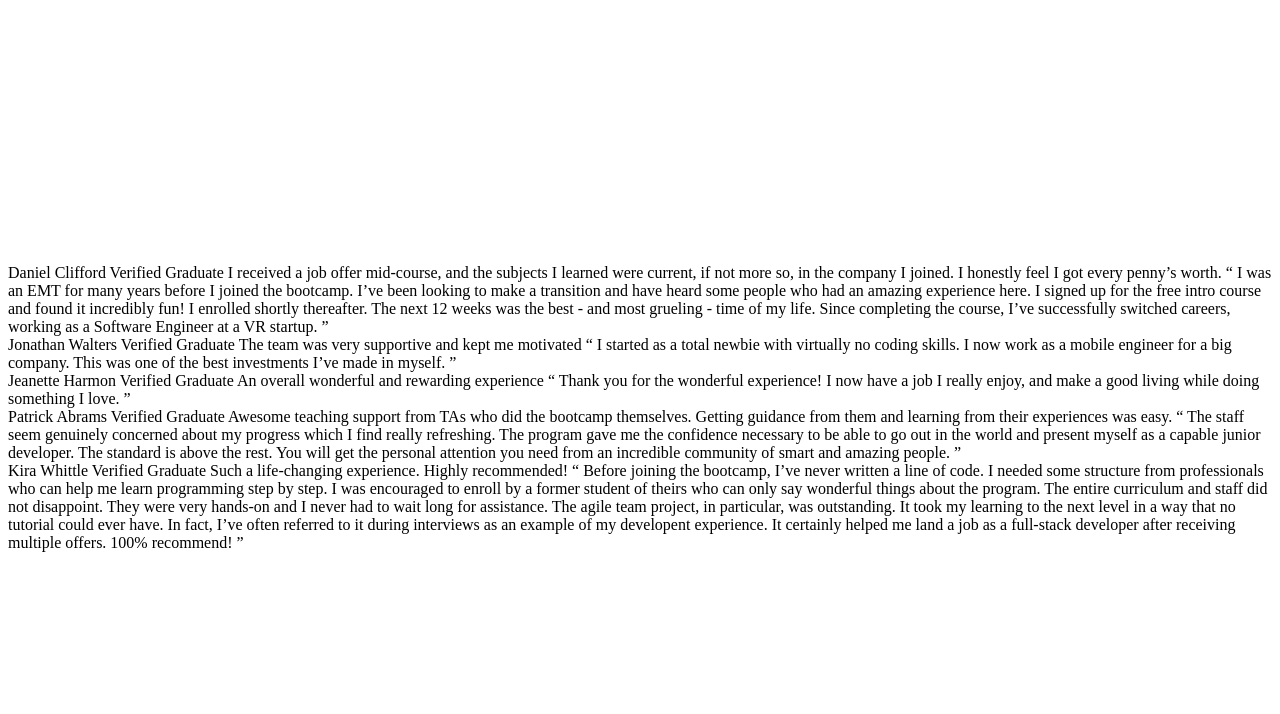
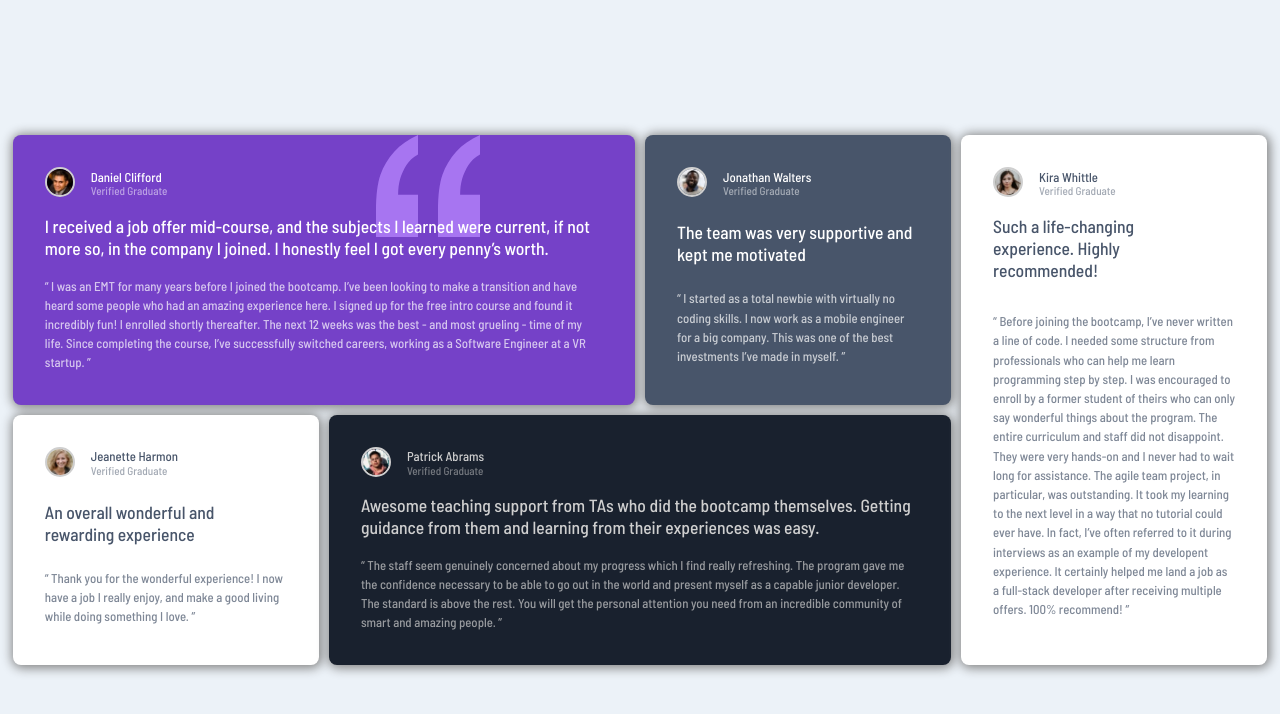
Before and after one commit to ikennarichard/Testimonial-Grid, a plain HTML site: page index.html in a window 1280 px wide. Drawn offline with Linux system fonts and the light colour scheme.

Commit message:
Update styles structure

```diff
--- a/index.html
+++ b/index.html
@@ -9,61 +9,100 @@
 </head>
 <body>
   <main class="testimonial_">
-    <section class="testimonial daniel">
-      Daniel Clifford
-  Verified Graduate
 
+    <section class="daniel">
+      <div class="profile_">
+        <img src="./images/image-daniel.jpg" alt="" class="profile_image">
+        <div class="profile_name">
+          <h2>Daniel Clifford</h2>
+          <small>Verified Graduate</small>
+        </div>
+      </div>
+
+      <p class="testimonial text">
     I received a job offer mid-course, and the subjects I learned were current, if not more so,
     in the company I joined. I honestly feel I got every penny’s worth.
+  </p>
 
-  “ I was an EMT for many years before I joined the bootcamp. I’ve been looking to make a
+  <q class="testimonial quote">
+    I was an EMT for many years before I joined the bootcamp. I’ve been looking to make a
     transition and have heard some people who had an amazing experience here. I signed up
     for the free intro course and found it incredibly fun! I enrolled shortly thereafter.
     The next 12 weeks was the best - and most grueling - time of my life. Since completing
-  the course, I’ve successfully switched careers, working as a Software Engineer at a VR startup. ”
+    the course, I’ve successfully switched careers, working as a Software Engineer at a VR startup.
+  </q>
     </section>
 
-    <section class="testimonial jonathan">
-      Jonathan Walters
-      Verified Graduate
+    <section class="jonathan">
 
-      The team was very supportive and kept me motivated
+      <div class="profile_">
+        <img src="./images/image-jonathan.jpg" alt="" class="profile_image">
+        <div class="profile_name">
+          <h2>Jonathan Walters</h2>
+          <small>Verified Graduate</small>
+        </div>
+      </div>
 
-      “ I started as a total newbie with virtually no coding skills. I now work as a mobile engineer
-      for a big company. This was one of the best investments I’ve made in myself. ”
+      <p class="testimonial text">The team was very supportive and kept me motivated</p>
+
+      <q class="testimonial quote">
+        I started as a total newbie with virtually no coding skills. I now work as a mobile engineer
+        for a big company. This was one of the best investments I’ve made in myself.
+      </q>
     </section>
 
-    <section class="testimonial jeanette">
-      Jeanette Harmon
-  Verified Graduate
+    <section class="jeanette">
+      <div class="profile_">
+        <img src="./images/image-jeanette.jpg" alt="" class="profile_image">
+        <div class="profile_name">
+          <h2>Jeanette Harmon</h2>
+          <small>Verified Graduate</small>
+        </div>
+      </div>
 
-  An overall wonderful and rewarding experience
-
-  “ Thank you for the wonderful experience! I now have a job I really enjoy, and make a good living
-  while doing something I love. ”
-
+      <p class="testimonial text">An overall wonderful and rewarding experience</p>
+      <q class="testimonial quote">
+        Thank you for the wonderful experience! I now have a job I really enjoy, and make a good living
+  while doing something I love.
+      </q>
     </section>
 
-    <section class="testimonial patrick">
-      Patrick Abrams
-  Verified Graduate
+    <section class="patrick">
+      <div class="profile_">
+        <img src="./images/image-patrick.jpg" alt="" class="profile_image">
+        <div class="profile_name">
+          <h2>Patrick Abrams</h2>
+          <small>Verified Graduate</small>
+        </div>
+      </div>
 
+  <p class="testimonial text">
     Awesome teaching support from TAs who did the bootcamp themselves. Getting guidance from them and
     learning from their experiences was easy.
+  </p>
 
-  “ The staff seem genuinely concerned about my progress which I find really refreshing. The program
+  <q class="testimonial quote">
+  The staff seem genuinely concerned about my progress which I find really refreshing. The program
   gave me the confidence necessary to be able to go out in the world and present myself as a capable
   junior developer. The standard is above the rest. You will get the personal attention you need from
-  an incredible community of smart and amazing people. ”
-
+  an incredible community of smart and amazing people.
+  </q>
     </section>
 
-    <section class="testimonial kira">
-      Kira Whittle
-  Verified Graduate
+    <section class="kira">
+      <div class="profile_">
+        <img src="./images/image-kira.jpg" alt="" class="profile_image">
+        <div class="profile_name">
+          <h2>Kira Whittle</h2>
+          <small>Verified Graduate</small>
+        </div>
+      </div>
 
+  <p class="testimonial text">
     Such a life-changing experience. Highly recommended!
+  </p>
 
+  <p class="testimonial quote">
     “ Before joining the bootcamp, I’ve never written a line of code. I needed some structure from
     professionals who can help me learn programming step by step. I was encouraged to enroll by a former
     student of theirs who can only say wonderful things about the program. The entire curriculum and staff
@@ -72,6 +111,7 @@
     could ever have. In fact, I’ve often referred to it during interviews as an example of my developent
     experience. It certainly helped me land a job as a full-stack developer after receiving multiple offers.
     100% recommend! ”
+  </p>
     </section>
 </main>
 </body>
--- a/styles.css
+++ b/styles.css
@@ -19,11 +19,280 @@
 }
 
 
+* {
+    box-sizing: border-box;
+}
+
+
+*::before, *::after {
+    box-sizing: border-box;
+}
+
+
 body {
     display: grid;
     place-items: center;
     min-height: 100vh;
+    margin: 0;
+    padding: 2em 0.8em;
+    font-family: var(--barlow-font);
+    background-color: var(--light-grayish-blue)
+}
+
+main {
+    display: grid;
+    gap: 10px;
+    width: 100%;
+}
+
+
+img {
+    max-width: 100%;
+}
+
+
+small {
+    display: block;
+    margin: 0;
+    opacity: 50%;
+    font-size: 0.7rem;
+}
+
+
+h2 {
+    font-size: 0.8rem;
+    font-weight: lighter;
+}
+
+
+.text {
+    color: var(--white);
+    font-size: 1.1rem;
+    /* width: 14.5em; */
+    /* word-spacing: 9px; */
+}
+
+
+
+.quote {
+    color: var(--white);
+    opacity: 70%;
+    font-size: 0.8em;
+    text-align: left;
+    /* width: 21.2em; */
+    line-height: 1.5em;
+}
+
+
+h2, small {
+    color: var(--white);
+}
+
+
+section {
+    display: grid;
+    gap: 0px;
+    padding: 2em;
+    /* border: 1px solid; */
+    /* width: 21em; */
+    outline: none;
+    border-radius: 0.5em;
+    box-shadow: 1px 1px 11px 2px gray;
+}
+
+
+.profile_ {
+    /* border: 1px solid; */
+    display: flex;
+    gap: 0;
+}
+
+
+.profile_name {
+    /* border: 1px solid; */
+    margin-inline-start: 16px;
+    line-height: 4px;
+    padding: 0;
+    margin-block-start: -0.2em;
+}
+
+
+.profile_image {
+    border: 2px solid var(--light-gray);
+    width: 30px;
+    height: 30px;
+    border-radius: 50%;
+}
+
+/* sections--------------------------------------------------------------------------------------------------------------------------------------------------------------- */
+
+.daniel {
+    background: url(./images/bg-pattern-quotation.svg) no-repeat top right var(--moderate-violet);
+    color: var(white);
+    background-position: 70% 0;
+}
+
+
+.jonathan {
+    background-color: var(--very-dark-grayish-blue)
+}
+
+/* jeanette */
+.jeanette {
+    background-color: var(--white);
+}
+
+.jeanette h2 {
+    color: var(--very-dark-grayish-blue);
+}
+
+.jeanette .text {
+    color: var(--very-dark-grayish-blue);
+}
+
+
+.jeanette .quote {
+    color: var(--very-dark-grayish-blue);
+}
+
+.jeanette small {
+    color: var(--very-dark-grayish-blue);
+}
+
+/* patrick */
+.patrick {
+    background-color: var(--very-dark-blackish-blue);
+}
+
+.patrick h2 {
+    color: var(--light-gray);
+}
+
+
+.patrick small {
+    color: var(--light-gray);
+}
+
+.patrick .text {
+    color: var(--light-gray);
+}
+
+.patrick .quote {
+    color: var(--light-gray);
+}
+
+
+.kira {
+    background-color: var(--white);
+}
+
+
+.kira h2 {
+    color: var(--very-dark-grayish-blue);
+}
+
+
+.kira small {
+    color: var(--very-dark-grayish-blue);
+}
+
+.kira .text {
+    color: var(--very-dark-grayish-blue);
+    width: 9em;
+
+}
+
+.kira .quote {
+    color: var(--very-dark-grayish-blue);
 }
 
 
 /* media-queries-------------------------------------------------------------------------------------------------------------------------------------------------------------------------- */
+
+
+
+@media (min-width: 800px) {
+
+    main {
+        grid-auto-columns: 1fr;
+        grid-template-areas:
+        'daniel daniel'
+        'patrick patrick'
+        'jonathan jeanette'
+        'kira kira';
+
+    }
+
+    /* grid-areas--------------------------------------------------------------------------------------------------------------------------------------------------------------------------------------------------------------------------------------------------------------------------------------------------------- */
+
+    .daniel {
+        grid-area: daniel;
+    }
+
+
+    .jonathan {
+        grid-area: jonathan;
+    }
+
+
+    .kira {
+        grid-area: kira;
+    }
+
+
+    .jeanette {
+        grid-area: jeanette;
+    }
+
+
+    .patrick {
+        grid-area: patrick;
+    }
+
+}
+
+@media (min-width: 970px) {
+
+    main {
+        grid-auto-columns: 1fr;
+        grid-template-areas:
+        'daniel daniel jonathan kira'
+        'jeanette patrick patrick kira';
+
+    }
+
+
+    section {
+        padding: 2em;
+        text-align: justify;
+        text-align: left;
+    }
+
+
+
+    /* grid-areas---------------------------------------------------------------------------------------------------------------------------------------------------------------------------------------------------------------------------------------------------------------------- */
+
+    .daniel {
+        grid-area: daniel;
+    }
+
+
+    .jonathan {
+        grid-area: jonathan;
+    }
+
+
+    .kira {
+        grid-area: kira;
+    }
+
+
+    .jeanette {
+        grid-area: jeanette;
+    }
+
+
+    .patrick {
+        grid-area: patrick;
+    }
+}
```
Also changed, not shown: 2 other files. Lines whose indentation alone changed are shown as unchanged.
